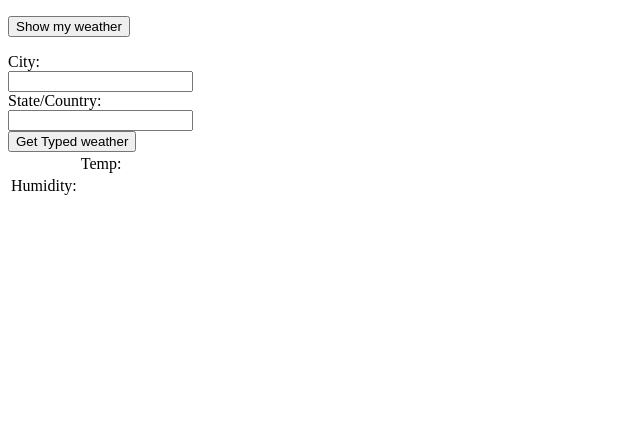
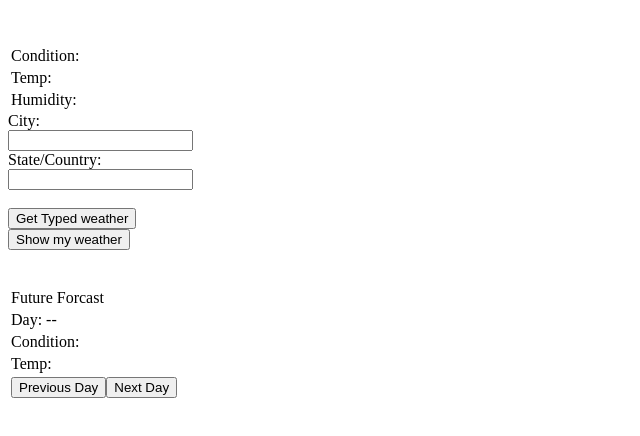
Before and after one commit to Psychoneironaut/WeatherApp, a plain HTML site: page index.html in a window 1280 px wide. Shown: the whole page, without its empty margins (0-640 px from the left). Drawn offline with Linux system fonts and the light colour scheme.

Commit message:
Future weather
Addeed functions for future forcasting

```diff
--- a/index.html
+++ b/index.html
@@ -7,19 +7,21 @@
 </head>
 
 <body>
-    <p></p>
-    <p class="weather">
-        <button onclick="getWeather()">Show my weather</button>
-    </p>
-    <div id="out"></div>
+
     <table>
         <tr>
-            <td> <span id="conditionTd"></span> </td>
+            <td> Condition: <span id="conditionTd"></span> </td>
+
+        </tr>
+        <br>
+        <tr>
             <td> Temp: <span id="currentTemp"></span> </td>
         </tr>
         <tr>
             <td> Humidity: <span id="humidityTd"></span> </td>
         </tr>
+        <br>
+    </table>
 
         <form>
             City:
@@ -28,10 +30,38 @@
             <br>
             State/Country:
             <br>
-            <input type="text" id="stateText"> </form>
+            <input type="text" id="stateText">
+        </form>
         <br>
 
         <button onclick="getTypedWeather()">Get Typed weather</button>
+        <br>
+        <button onclick="getWeather()">Show my weather</button>
+
+    <table>
+        <tr>
+            <td>Future Forcast</td>
+        </tr>
+        <tr>
+            <td>Day: <span id="nextDay"></span> -- <span id="nextDate"></span></td>
+        </tr>
+        <br>
+        <tr>
+            <td> Condition: <span id="nextCondition"></span> </td>
+
+        </tr>
+        <br>
+        <tr>
+            <td> Temp: <span id="nextTemp"></span> </td>
+        </tr>
+
+        <tr>
+            <td><button onclick="previousDay()">Previous Day</button><button onclick="nextDay()">Next Day</button></td>
+        </tr>
+        <br>
+    </table>
+
+
         <div id="out"></div>
 
 
--- a/script.js
+++ b/script.js
@@ -1,5 +1,8 @@
 var latitude = 0;
 var longitude = 0;
+var indexVal = 0;
+var currentLoc;
+
 
 function geoFindMe() {
     var output = document.getElementById("out");
@@ -32,15 +35,23 @@ function getTypedWeather(){
     var u = 'f';
 
     var query1 = "SELECT * FROM weather.forecast WHERE woeid in (select woeid from geo.places(1) where text='" + loc1 + "') AND u='" + u + "'";
+
     var cacheBuster = Math.floor((new Date().getTime()) / 3600 / 1000);
 
     var url1 = 'https://query.yahooapis.com/v1/public/yql?q=' + encodeURIComponent(query1) + '&format=json&_nocache=' + cacheBuster;
 
     window['doWeather'] = function(data) {
         var info = data.query.results.channel;
+        currentLoc = info;
+
         $('#conditionTd').html(info.item.condition.text);
         $('#currentTemp').html(info.item.forecast[0].low + (u.toUpperCase()) + ' - ' + info.item.forecast[0].high + (u.toUpperCase()));
         $('#humidityTd').html(" "+info.atmosphere.humidity );
+
+        $('#nextDate').html(currentLoc.item.forecast[indexVal+1].date);
+        $('#nextDay').html(currentLoc.item.forecast[indexVal+1].day);
+        $('#nextTemp').html(currentLoc.item.forecast[indexVal+1].low + (u.toUpperCase()) + ' - ' + currentLoc.item.forecast[indexVal+1].high + (u.toUpperCase()));
+        $('#nextCondition').html(currentLoc.item.forecast[indexVal+1].text);
 
     };
     $.ajax({
@@ -50,6 +61,38 @@ function getTypedWeather(){
         jsonpCallback: 'doWeather'
     });
 
+
+}
+
+function nextDay(){
+    if(indexVal === 9){
+        getForcast(indexVal);
+    }else{
+        indexVal = indexVal+1;
+        getForcast(indexVal);
+    }
+
+}
+
+function previousDay(){
+
+    if(indexVal === 0){
+        getForcast(indexVal);
+    }
+    else{
+        indexVal = indexVal -1;
+        getForcast(indexVal);
+    }
+
+}
+
+
+function getForcast(indexVal){
+        var u = 'F';
+        $('#nextDate').html(currentLoc.item.forecast[indexVal].date);
+        $('#nextDay').html(currentLoc.item.forecast[indexVal].day);
+        $('#nextTemp').html(currentLoc.item.forecast[indexVal].low + (u.toUpperCase()) + ' - ' + currentLoc.item.forecast[indexVal].high + (u.toUpperCase()));
+        $('#nextCondition').html(currentLoc.item.forecast[indexVal].text);
 
 }
 
@@ -64,9 +107,17 @@ function getWeather() {
 
     window['doWeather'] = function(data) {
         var info = data.query.results.channel;
+        currentLoc = info;
+
         $('#conditionTd').html(info.item.condition.text);
         $('#currentTemp').html(info.item.forecast[0].low + (u.toUpperCase()) + ' - ' + info.item.forecast[0].high + (u.toUpperCase()));
         $('#humidityTd').html(" "+info.atmosphere.humidity );
+
+        $('#nextDate').html(currentLoc.item.forecast[indexVal+1].date);
+        $('#nextDay').html(currentLoc.item.forecast[indexVal+1].day);
+        $('#nextTemp').html(currentLoc.item.forecast[indexVal+1].low + (u.toUpperCase()) + ' - ' + currentLoc.item.forecast[indexVal+1].high + (u.toUpperCase()));
+        $('#nextCondition').html(currentLoc.item.forecast[indexVal+1].text);
+
 
     };
     $.ajax({
```
